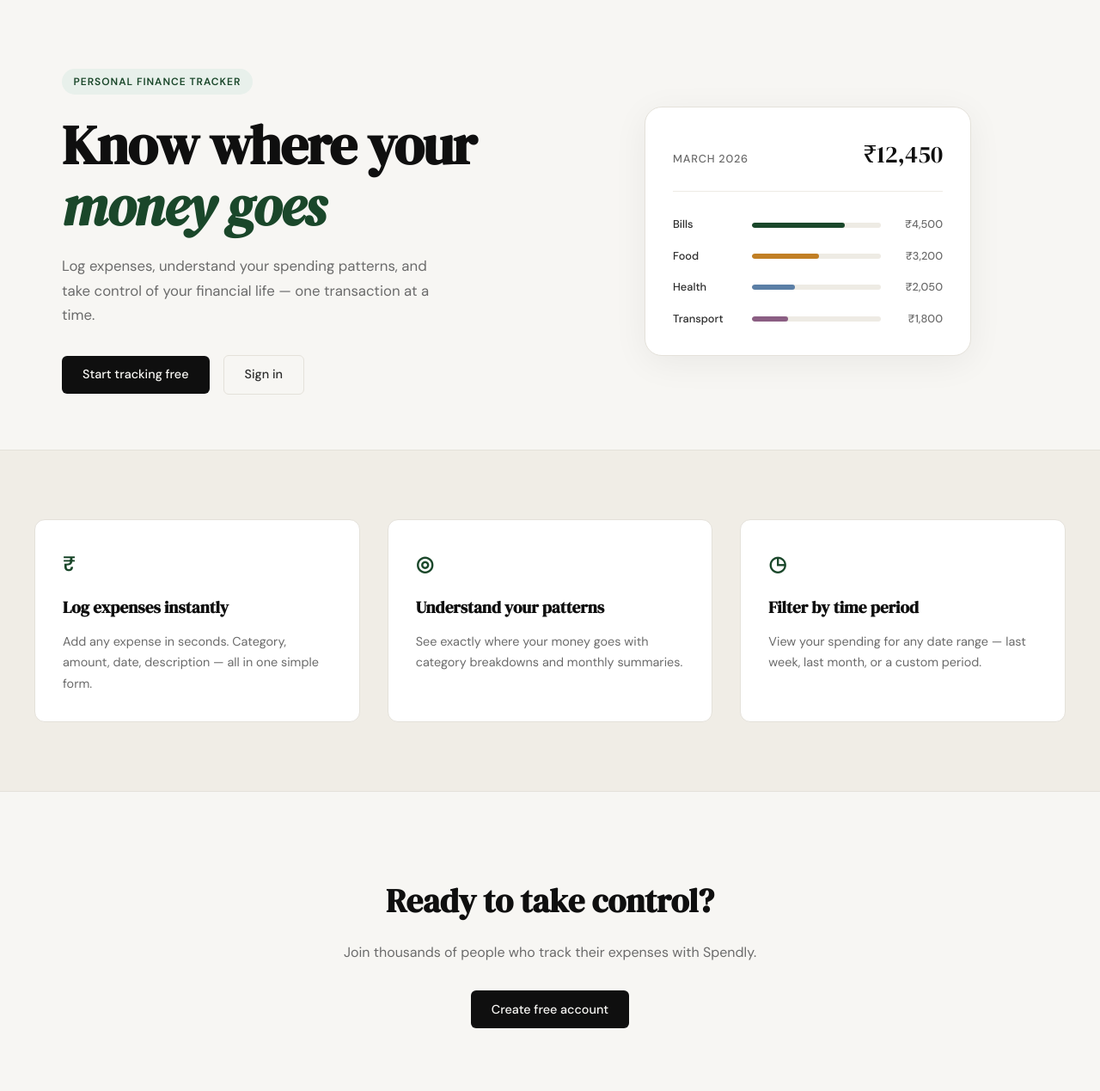
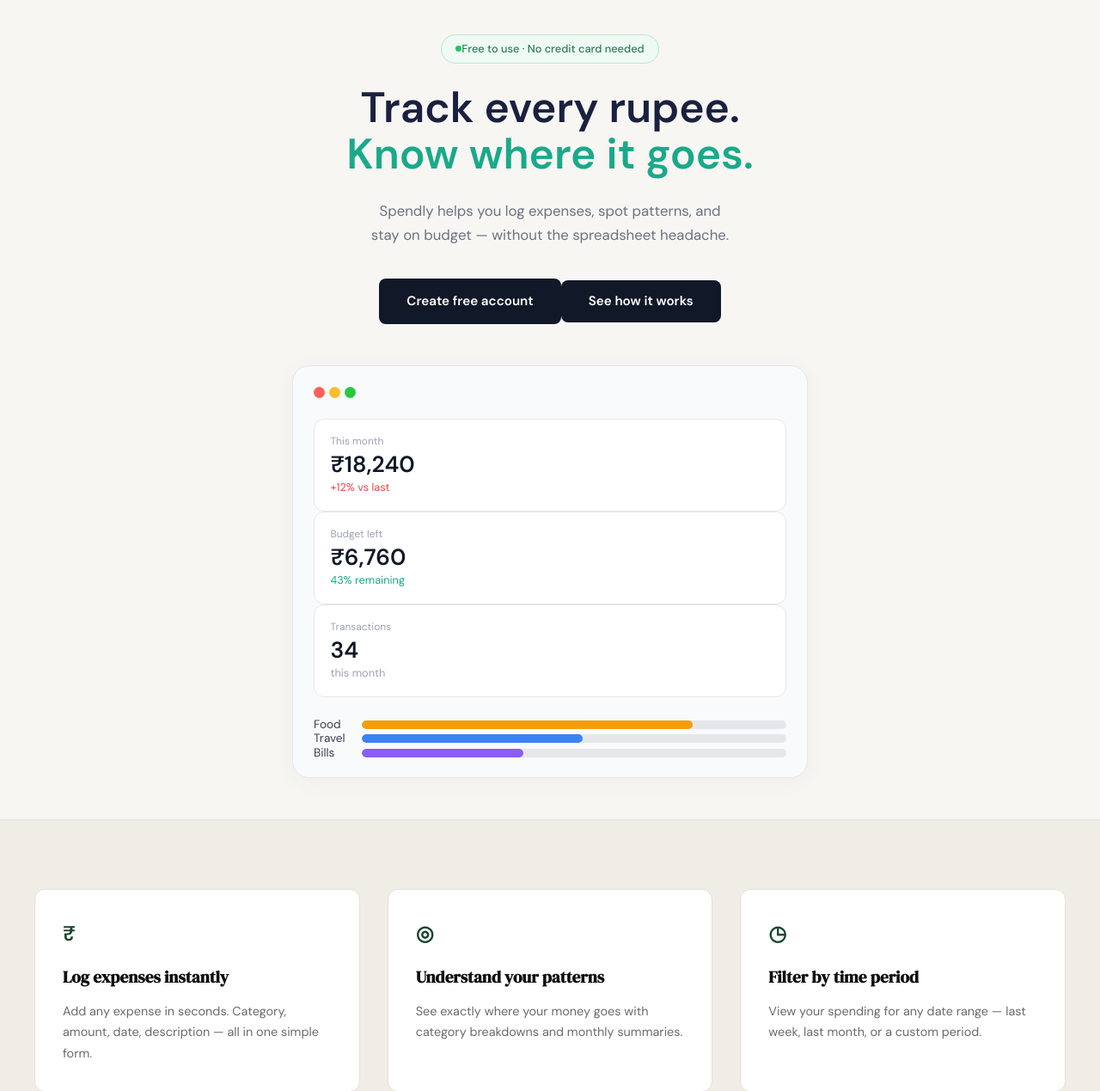
Before and after one commit to nagarajanduraipandi-glitch/GREEN_TECH, a Flask app: page / in a window 1280 px wide. Shown: the part 61-1330 px from the top of the page at 86% size. Run offline with Flask 3, Linux system fonts and the light colour scheme.

Commit message:
landing: redesign hero section to match mockup
Co-Authored-By: Claude Sonnet 5.5 <noreply@anthropic.com>

```diff
--- /dev/null
+++ b/static/css/landing.css
@@ -0,0 +1,178 @@
+/* ------------------------------------------------------------------ */
+/* Landing page — hero (overrides the base hero rules in style.css)    */
+/* ------------------------------------------------------------------ */
+
+.hero {
+    display: flex;
+    flex-direction: column;
+    align-items: center;
+    text-align: center;
+    gap: 0;
+    padding: 2.5rem 1.25rem 3rem;
+    max-width: 640px;
+}
+
+.hero-badge {
+    display: inline-flex;
+    align-items: center;
+    background: #eefaf3;
+    color: #2f7d5b;
+    border: 1px solid #bfe6d0;
+    font-size: 0.8rem;
+    font-weight: 500;
+    letter-spacing: 0;
+    text-transform: none;
+    padding: 0.35rem 1rem;
+    border-radius: 999px;
+    margin-bottom: 1.5rem;
+}
+
+.hero-badge::before {
+    content: "";
+    width: 7px;
+    height: 7px;
+    border-radius: 50%;
+    background: #22c55e;
+}
+
+.hero-title {
+    font-family: var(--font-body);
+    font-size: clamp(2.5rem, 7vw, 3.1rem);
+    font-weight: 700;
+    line-height: 1.1;
+    letter-spacing: 0;
+    color: #1a2140;
+    margin-bottom: 1.5rem;
+}
+
+.hero-title em {
+    display: block;
+    font-style: normal;
+    color: #1aa98a;
+}
+
+.hero-subtitle {
+    font-size: 1.05rem;
+    line-height: 1.7;
+    color: #6b7280;
+    max-width: 420px;
+    margin-bottom: 2.25rem;
+}
+
+.hero-actions {
+    display: flex;
+    justify-content: center;
+    gap: 0;
+    margin-bottom: 3rem;
+}
+
+.hero-btn {
+    display: inline-block;
+    background: #111827;
+    color: #fff;
+    padding: 0.9rem 2rem;
+    border: none;
+    border-radius: 8px;
+    font-family: var(--font-body);
+    font-size: 0.95rem;
+    font-weight: 600;
+    cursor: pointer;
+    transition: background 0.2s;
+}
+
+.hero-btn:hover { background: #1f2937; }
+
+/* Dashboard preview card */
+
+.hero-dashboard {
+    width: 100%;
+    background: #f9fafb;
+    border: 1px solid #e5e7eb;
+    border-radius: 20px;
+    padding: 1.5rem 1.5rem 1.25rem;
+    text-align: left;
+    box-shadow: 0 4px 24px rgba(0, 0, 0, 0.04);
+}
+
+.hero-dots {
+    display: flex;
+    gap: 0.3rem;
+    margin-bottom: 1.5rem;
+}
+
+.hero-dots span {
+    width: 13px;
+    height: 13px;
+    border-radius: 50%;
+}
+
+.hero-dots span:nth-child(1) { background: #ff5f57; }
+.hero-dots span:nth-child(2) { background: #febc2e; }
+.hero-dots span:nth-child(3) { background: #28c840; }
+
+.hero-stats {
+    display: flex;
+    flex-direction: column;
+}
+
+.hero-stat {
+    background: #fff;
+    border: 1px solid #e5e7eb;
+    border-radius: 12px;
+    padding: 1rem 1.15rem;
+}
+
+.hero-stat-label {
+    font-size: 0.75rem;
+    color: #9ca3af;
+}
+
+.hero-stat-value {
+    font-size: 1.65rem;
+    font-weight: 700;
+    color: #111827;
+    line-height: 1.3;
+}
+
+.hero-stat-note {
+    font-size: 0.8rem;
+    color: #9ca3af;
+}
+
+.hero-stat-note.up { color: #e5484d; }
+.hero-stat-note.good { color: #1aa98a; }
+
+.hero-cats {
+    margin-top: 1.5rem;
+}
+
+.hero-cat {
+    display: grid;
+    grid-template-columns: 48px 1fr;
+    align-items: center;
+    gap: 0.5rem;
+    font-size: 0.85rem;
+    color: #374151;
+    line-height: 1.2;
+}
+
+.hero-cat-track {
+    height: 10px;
+    background: #e5e7eb;
+    border-radius: 999px;
+    overflow: hidden;
+}
+
+.hero-cat-fill {
+    height: 100%;
+    border-radius: 999px;
+}
+
+.hero-cat-fill.food { background: #f59e0b; }
+.hero-cat-fill.travel { background: #3b82f6; }
+.hero-cat-fill.bills { background: #8b5cf6; }
+
+@media (max-width: 900px) {
+    .hero { text-align: center; }
+    .hero-actions { justify-content: center; }
+}
--- a/templates/landing.html
+++ b/templates/landing.html
@@ -2,60 +2,56 @@
 
 {% block title %}Spendly — Track Every Rupee{% endblock %}
 
+{% block head %}
+<link rel="stylesheet" href="{{ url_for('static', filename='css/landing.css') }}">
+{% endblock %}
+
 {% block content %}
 
 <section class="hero">
-    <div class="hero-inner">
-        <div class="hero-badge">Personal Finance Tracker</div>
+    <div class="hero-badge">Free to use · No credit card needed</div>
     <h1 class="hero-title">
-            Know where your<br>
-            <em>money goes</em>
+        Track every rupee.
+        <em>Know where it goes.</em>
     </h1>
     <p class="hero-subtitle">
-            Log expenses, understand your spending patterns,
-            and take control of your financial life —
-            one transaction at a time.
+        Spendly helps you log expenses, spot patterns, and stay on budget — without the spreadsheet headache.
     </p>
     <div class="hero-actions">
-            <a href="{{ url_for('register') }}" class="btn-primary">Start tracking free</a>
-            <a href="{{ url_for('login') }}" class="btn-ghost">Sign in</a>
+        <a href="{{ url_for('register') }}" class="hero-btn">Create free account</a>
+        <button type="button" class="hero-btn">See how it works</button>
+    </div>
+    <div class="hero-dashboard">
+        <div class="hero-dots"><span></span><span></span><span></span></div>
+        <div class="hero-stats">
+            <div class="hero-stat">
+                <div class="hero-stat-label">This month</div>
+                <div class="hero-stat-value">₹18,240</div>
+                <div class="hero-stat-note up">+12% vs last</div>
+            </div>
+            <div class="hero-stat">
+                <div class="hero-stat-label">Budget left</div>
+                <div class="hero-stat-value">₹6,760</div>
+                <div class="hero-stat-note good">43% remaining</div>
+            </div>
+            <div class="hero-stat">
+                <div class="hero-stat-label">Transactions</div>
+                <div class="hero-stat-value">34</div>
+                <div class="hero-stat-note">this month</div>
             </div>
         </div>
-    <div class="hero-visual">
-        <div class="mock-card">
-            <div class="mock-card-header">
-                <span class="mock-label">March 2026</span>
-                <span class="mock-total">₹12,450</span>
+        <div class="hero-cats">
+            <div class="hero-cat">
+                <span>Food</span>
+                <div class="hero-cat-track"><div class="hero-cat-fill food" style="width: 78%"></div></div>
             </div>
-            <div class="mock-bars">
-                <div class="mock-bar-row">
-                    <span class="mock-cat">Bills</span>
-                    <div class="mock-bar-track">
-                        <div class="mock-bar" style="width: 72%"></div>
+            <div class="hero-cat">
+                <span>Travel</span>
+                <div class="hero-cat-track"><div class="hero-cat-fill travel" style="width: 52%"></div></div>
             </div>
-                    <span class="mock-amt">₹4,500</span>
-                </div>
-                <div class="mock-bar-row">
-                    <span class="mock-cat">Food</span>
-                    <div class="mock-bar-track">
-                        <div class="mock-bar mock-bar-2" style="width: 52%"></div>
-                    </div>
-                    <span class="mock-amt">₹3,200</span>
-                </div>
-                <div class="mock-bar-row">
-                    <span class="mock-cat">Health</span>
-                    <div class="mock-bar-track">
-                        <div class="mock-bar mock-bar-3" style="width: 33%"></div>
-                    </div>
-                    <span class="mock-amt">₹2,050</span>
-                </div>
-                <div class="mock-bar-row">
-                    <span class="mock-cat">Transport</span>
-                    <div class="mock-bar-track">
-                        <div class="mock-bar mock-bar-4" style="width: 28%"></div>
-                    </div>
-                    <span class="mock-amt">₹1,800</span>
-                </div>
+            <div class="hero-cat">
+                <span>Bills</span>
+                <div class="hero-cat-track"><div class="hero-cat-fill bills" style="width: 38%"></div></div>
             </div>
         </div>
     </div>
```
Lines whose indentation alone changed are shown as unchanged.
